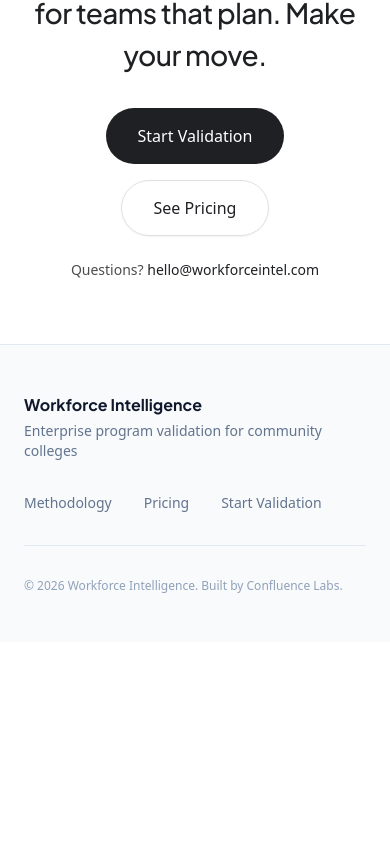
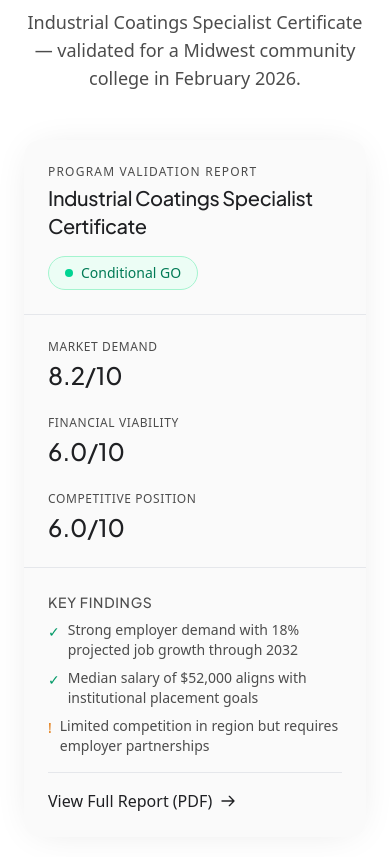
Before and after one commit to wspanic201/workforce-intelligence, a Next.js app: page / in a window 390 px wide. Shown: the part 8587-9444 px from the top of the page. Before the commit the page ends 9229 px from the top, so only its background shows below. Built offline with nearby package versions, Linux system fonts and the light colour scheme.

Commit message:
Add sample report preview section with link to PDF

```diff
--- a/app/page.tsx
+++ b/app/page.tsx
@@ -458,6 +458,90 @@
         </div>
       </section>
 
+      {/* ===== SAMPLE REPORT ===== */}
+      <section id="sample-report" className="bg-white py-16 md:py-[120px]">
+        <div className="max-w-[1200px] mx-auto px-6">
+          <AnimateOnScroll variant="fade-up" className="text-center mb-12">
+            <h2 className="heading-display text-[clamp(1.75rem,3vw,2.25rem)]">
+              See a real validation report
+            </h2>
+            <p className="mt-4 text-[#4C4C4C] text-lg max-w-2xl mx-auto">
+              Industrial Coatings Specialist Certificate — validated for a Midwest community college in February 2026.
+            </p>
+          </AnimateOnScroll>
+
+          <AnimateOnScroll variant="fade-up" delay={100}>
+            <div className="max-w-4xl mx-auto rounded-2xl bg-[#FAFAFA] shadow-[0_2px_40px_-12px_rgba(0,0,0,0.12)] overflow-hidden">
+              {/* Preview header */}
+              <div className="p-6 md:p-8 border-b border-gray-200">
+                <div className="flex flex-col sm:flex-row sm:items-center sm:justify-between gap-4">
+                  <div>
+                    <p className="text-xs font-medium uppercase tracking-widest text-[#4C4C4C] mb-1">Program Validation Report</p>
+                    <p className="heading-display text-xl">Industrial Coatings Specialist Certificate</p>
+                  </div>
+                  <div className="inline-flex items-center gap-2 rounded-full bg-emerald-50 border border-emerald-200 px-4 py-1.5 w-fit">
+                    <span className="relative flex h-2 w-2">
+                      <span className="absolute inline-flex h-full w-full animate-ping rounded-full bg-emerald-400 opacity-75" />
+                      <span className="relative inline-flex h-2 w-2 rounded-full bg-emerald-400" />
+                    </span>
+                    <span className="text-sm font-medium text-emerald-700">Conditional GO</span>
+                  </div>
+                </div>
+              </div>
+
+              {/* Stats grid */}
+              <div className="grid sm:grid-cols-3 gap-6 p-6 md:p-8 border-b border-gray-200">
+                {[
+                  { label: 'Market Demand', value: '8.2/10' },
+                  { label: 'Financial Viability', value: '6.0/10' },
+                  { label: 'Competitive Position', value: '6.0/10' },
+                ].map(({ label, value }) => (
+                  <div key={label}>
+                    <p className="text-xs text-[#4C4C4C] uppercase tracking-wider mb-1">{label}</p>
+                    <p className="text-[#1F2023] font-medium text-2xl font-heading">{value}</p>
+                  </div>
+                ))}
+              </div>
+
+              {/* Key insights preview */}
+              <div className="p-6 md:p-8 space-y-4">
+                <div>
+                  <h3 className="font-heading font-medium text-sm uppercase tracking-wider text-[#4C4C4C] mb-2">KEY FINDINGS</h3>
+                  <ul className="space-y-2 text-sm text-[#4C4C4C]">
+                    <li className="flex items-start gap-2">
+                      <span className="text-emerald-600 mt-0.5">✓</span>
+                      <span>Strong employer demand with 18% projected job growth through 2032</span>
+                    </li>
+                    <li className="flex items-start gap-2">
+                      <span className="text-emerald-600 mt-0.5">✓</span>
+                      <span>Median salary of $52,000 aligns with institutional placement goals</span>
+                    </li>
+                    <li className="flex items-start gap-2">
+                      <span className="text-amber-600 mt-0.5">!</span>
+                      <span>Limited competition in region but requires employer partnerships</span>
+                    </li>
+                  </ul>
+                </div>
+
+                <div className="pt-4 border-t border-gray-200">
+                  <a
+                    href="/sample-report.pdf"
+                    target="_blank"
+                    rel="noopener noreferrer"
+                    className="inline-flex items-center gap-2 text-[#1F2023] hover:underline underline-offset-4 font-medium"
+                  >
+                    View Full Report (PDF)
+                    <svg className="w-4 h-4" fill="none" stroke="currentColor" viewBox="0 0 24 24">
+                      <path strokeLinecap="round" strokeLinejoin="round" strokeWidth={2} d="M14 5l7 7m0 0l-7 7m7-7H3" />
+                    </svg>
+                  </a>
+                </div>
+              </div>
+            </div>
+          </AnimateOnScroll>
+        </div>
+      </section>
+
       {/* ===== FINAL CTA ===== */}
       <section className="bg-white py-16 md:py-20">
         <div className="max-w-[1200px] mx-auto px-6">
```
